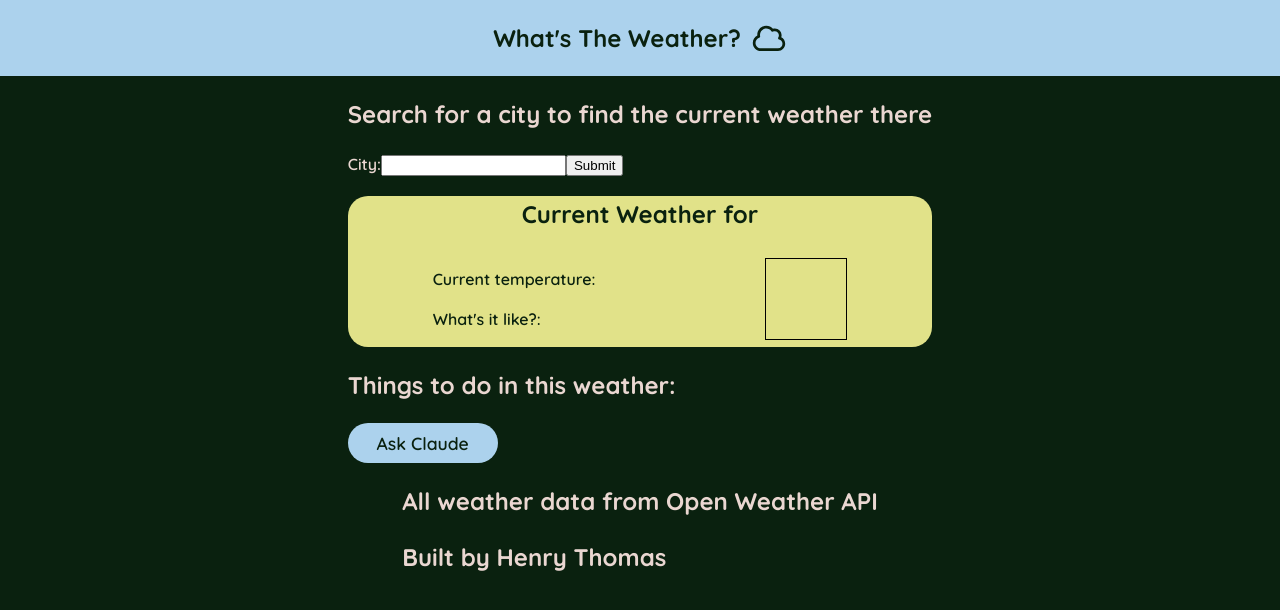
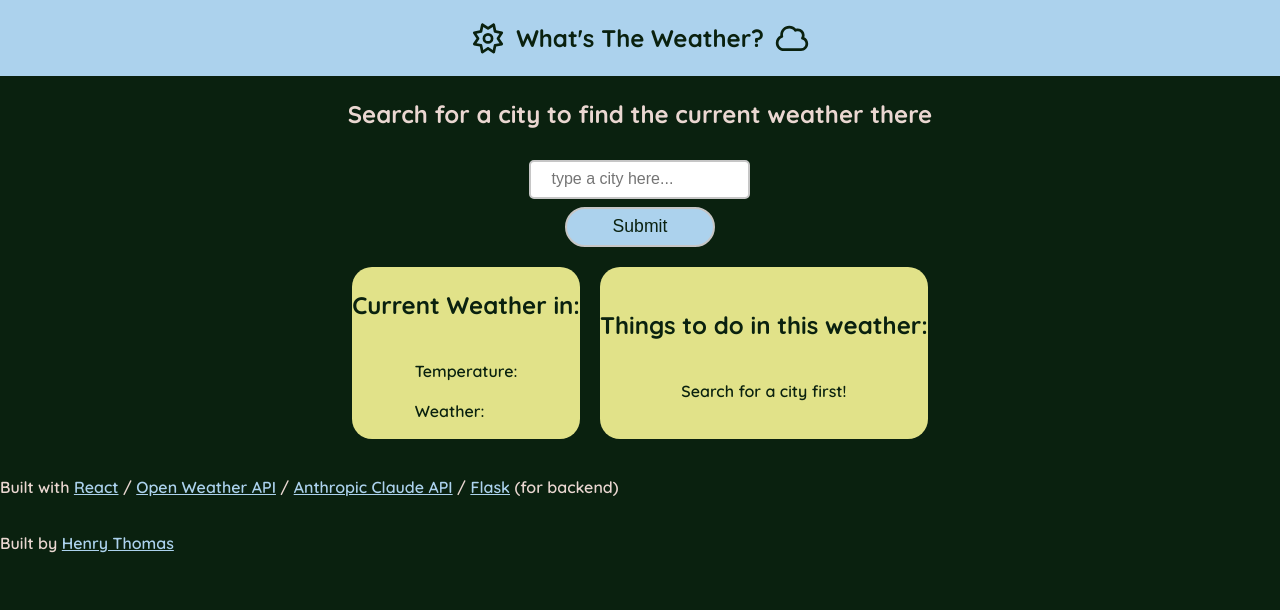
Before and after one commit to HenzaT/react-weather-app, a React (Vite) app: page / in a window 1280 px wide. Shown: the top 610 px of the page. Built offline with nearby package versions, Linux system fonts and the light colour scheme.

Commit message:
integrated claude api requests, lots of styling on Card, Footer

```diff
--- a/src/App.css
+++ b/src/App.css
@@ -9,18 +9,78 @@ section {
   align-items: center;
 }
 
-button.claude-button {
+form {
+  display: flex;
+  flex-direction: column;
+  justify-content: center;
+  align-items: center;
+  margin: 20px 0;
+}
+
+label, input[type=text] {
+  display: block;
+}
+
+input::placeholder {
+  font-size: 1rem;
+}
+
+input[type=text] {
+  padding: 10px 20px;
+  margin: 8px 0;
+  box-sizing: border-box;
+  border-radius: 5px;
+  border: 2px solid var(--outline);
+  transition: border 0.05s ease-in-out;
+}
+
+input[type=text]:hover {
+  border: 2px solid var(--third-color-hover);
+}
+
+input[type=text]:focus {
+  border: 3px solid var(--third-color);
+}
+
+
+input[type=submit], button.claude-button {
   width: 150px;
   height: 40px;
   cursor: pointer;
   background-color: var(--third-color);
   color: var(--dark);
   border-radius: 20px;
-  border: none;
+  border: 2px solid var(--outline);
   font-size: 1.1rem;
   transition: background 0.3s ease-in-out;
 }
 
-button.claude-button:hover {
+input[type=submit]:hover, button.claude-button:hover {
   background-color: var(--third-color-hover);
 }
+
+.claude-card, .claude-response-card {
+  /* width: 60%; */
+  display: flex;
+  flex-direction: column;
+  justify-content: center;
+  align-items: center;
+}
+
+.claude-response-card {
+  width: 100%;
+  text-align: center;
+}
+
+.top-cards {
+  display: flex;
+  justify-content: center;
+  gap: 20px;
+}
+
+.cards {
+  display: flex;
+  flex-direction: column;
+  justify-content: center;
+  gap: 20px;
+}
--- a/src/App.tsx
+++ b/src/App.tsx
@@ -1,21 +1,28 @@
-import { useState, useEffect } from 'react'
+import { useState } from 'react'
 import Card from './Components/Card/Card.tsx'
 import Header from './Components/Header/Header.tsx'
 import Footer from './Components/Footer/Footer.tsx'
+import { faCloud, faSun, faSnowflake } from '@fortawesome/free-regular-svg-icons'
+import { faWind, faCloudBolt, faCloudRain } from '@fortawesome/free-solid-svg-icons'
 import './App.css'
 
 function App() {
   const [formData, setFormData] = useState({ city: "" })
   const [cities, setCities] = useState<{ temperature?: number; description?: string }>({})
+  const [aiResponse, setAiResponse] = useState({ suggestion: "" })
 
-  const specificCity = formData.city
-  const weatherDescription = cities.description
+  const specificCity: string = formData.city
+  const firstLetter: string = specificCity.charAt(0).toUpperCase()
+  const remainingLetters: string = specificCity.slice(1)
+  const capitalizedCity: string = firstLetter + remainingLetters
 
+  // form action
   function handleChange(event: React.FormEvent): void {
     const { name, value } = event.target
     setFormData((prevFormData) => ({ ...prevFormData, [name]: value }))
   }
 
+  // submit form and POST request to Flask
   function handleSubmit(event: React.FormEvent): void {
     event.preventDefault()
 
@@ -31,22 +38,60 @@ function App() {
     .catch(error => console.error('Error fetching weather:', error))
   }
 
+  // button event listener and POST request to Flask
   function requestClaude(event: React.FormEvent) {
     event.preventDefault()
 
+    fetch(`http://localhost:5000/suggestion`, {
+      'method': 'POST',
+      headers: {
+        'Content-Type': 'application/json'
+      },
+      body: JSON.stringify({ weather: cities.description, city: specificCity })
+    })
+    .then(res => res.json())
+    .then(data => setAiResponse(data))
+    .catch(error => console.error('Error fetching weather:', error))
   }
+
+  // conditional weather icons depending on the description
+  function conditionalWeatherIcon() {
+    const weatherDescription = cities.description
+    if (weatherDescription) {
+      if (weatherDescription.includes('cloud')) {
+        return faCloud
+      } else if (weatherDescription.includes('sun') || weatherDescription.includes('clear')) {
+        return faSun
+      } else if (weatherDescription.includes('rain')) {
+        return faCloudRain
+      } else if (weatherDescription.includes('wind')) {
+        return faWind
+      } else if (weatherDescription.includes('snow') || weatherDescription.includes('ic')) {
+        return faSnowflake
+      } else {
+        return faCloudBolt
+      }
+    }
+  }
+
+  // element variables
+  const claudeButton = <button type="button" onClick={requestClaude} className="claude-button">Ask Claude</button>
+  const beforeClaudeElement = <p>Search for a city first!</p>
 
   return (
     <section>
-      <Header />
+      <Header
+        iconOne={faSun}
+        iconTwo={faCloud}
+      />
       <div className="main">
         <h1>Search for a city to find the current weather there</h1>
         <form onSubmit={handleSubmit}>
           <label>
-            City:
             <input
               type="text"
               name="city"
+              placeholder="type a city here..."
               value={formData.city}
               onChange={handleChange}
             />
@@ -54,15 +99,19 @@ function App() {
           <input type="submit" value="Submit" />
         </form>
         <div className="cards">
-          <Card
-            city={formData.city}
-            temperature={cities.temperature}
-            description={weatherDescription}
-          />
-          <div className="claude-card">
-            <h2>Things to do in this weather:</h2>
-            <button onClick={requestClaude} className="claude-button">Ask Claude</button>
+          <div className="top-cards">
+            <Card
+              city={capitalizedCity}
+              temperature={cities.temperature}
+              description={cities.description}
+              icon={conditionalWeatherIcon()}
+            />
+            <div className="claude-card">
+              <h2>Things to do in this weather:</h2>
+              {cities.temperature && cities.description ? claudeButton : beforeClaudeElement}
+            </div>
           </div>
+          <div className="claude-response-card">{aiResponse.suggestion}</div>
         </div>
       </div>
       <Footer />
--- a/src/Components/Card/Card.css
+++ b/src/Components/Card/Card.css
@@ -1,4 +1,4 @@
-.weather-card {
+.weather-card, .claude-card, .claude-response-card {
   background-color: var(--light);
   color: var(--dark);
   border-radius: 20px;
@@ -15,6 +15,6 @@
 }
 
 .weather-icon {
-  border: 1px solid black;
   padding: 40px;
+  font-size: 4rem;
 }
--- a/src/Components/Card/Card.tsx
+++ b/src/Components/Card/Card.tsx
@@ -1,19 +1,23 @@
+import { FontAwesomeIcon } from '@fortawesome/react-fontawesome'
+import type { IconProp } from '@fortawesome/fontawesome-svg-core'
+
 export interface weatherProps {
   city: string
   temperature: number
   description: string
+  icon: IconProp
 }
 
 function Card(props: weatherProps) {
   return (
     <div className="weather-card">
-      <h2>Current Weather for {props.city}</h2>
+      <h2>Current Weather in: <br />{props.city}</h2>
       <div className="card-content">
         <div className="weather-info">
-          <p>Current temperature: {props.temperature}</p>
-          <p>What's it like?: {props.description}</p>
+          <p>Temperature: <br />{props.temperature}</p>
+          <p>Weather: <br />{props.description}</p>
         </div>
-        <div className="weather-icon"></div>
+        {props.description && <FontAwesomeIcon icon={props.icon} className="weather-icon" />}
       </div>
     </div>
   )
--- a/src/Components/Footer/Footer.css
+++ b/src/Components/Footer/Footer.css
@@ -0,0 +1,15 @@
+footer {
+  width: 100%;
+  display: flex;
+  flex-direction: column;
+  justify-content: center;
+}
+
+a {
+  color: var(--third-color);
+  transition: background 0.3s ease-in-out;
+}
+
+a:hover {
+  color: var(--third-color-hover);
+}
--- a/src/Components/Footer/Footer.tsx
+++ b/src/Components/Footer/Footer.tsx
@@ -1,8 +1,14 @@
 function Footer() {
   return (
     <footer>
-      <h2>All weather data from Open Weather API</h2>
-      <h2>Built by Henry Thomas</h2>
+      <p>
+        Built with&nbsp;
+        <a href="https://react.dev/" target="_blank">React</a> /&nbsp;
+        <a href="https://openweathermap.org/current" target="_blank">Open Weather API</a> /&nbsp;
+        <a href="https://www.anthropic.com/api" target="_blank">Anthropic Claude API</a> /&nbsp;
+        <a href="https://flask.palletsprojects.com/en/stable/" target="_blank">Flask</a> (for backend)
+      </p>
+      <p>Built by <a href="https://github.com/HenzaT" target="_blank">Henry Thomas</a></p>
     </footer>
   )
 }
--- a/src/Components/Header/Header.css
+++ b/src/Components/Header/Header.css
@@ -2,6 +2,9 @@ header {
   width: 100%;
   background-color: var(--third-color);
   color: var(--dark);
+}
+
+.header-top {
   display: flex;
   align-items: center;
   justify-content: center;
@@ -11,3 +14,62 @@ header {
 #header-icon {
   font-size: 1.8rem;
 }
+
+/* .switch {
+  position: relative;
+  display: inline-block;
+  width: 60px;
+  height: 34px;
+}
+
+.switch input {
+  opacity: 0;
+  width: 0;
+  height: 0;
+}
+
+.slider {
+  position: absolute;
+  cursor: pointer;
+  top: 0;
+  left: 0;
+  right: 0;
+  bottom: 0;
+  background-color: #ccc;
+  -webkit-transition: .4s;
+  transition: .4s;
+}
+
+.slider:before {
+  position: absolute;
+  content: "";
+  height: 26px;
+  width: 26px;
+  left: 4px;
+  bottom: 4px;
+  background-color: white;
+  -webkit-transition: .4s;
+  transition: .4s;
+}
+
+input:checked + .slider {
+  background-color: #2196F3;
+}
+
+input:focus + .slider {
+  box-shadow: 0 0 1px #2196F3;
+}
+
+input:checked + .slider:before {
+  -webkit-transform: translateX(26px);
+  -ms-transform: translateX(26px);
+  transform: translateX(26px);
+}
+
+.slider.round {
+  border-radius: 34px;
+}
+
+.slider.round:before {
+  border-radius: 50%;
+} */
--- a/src/Components/Header/Header.tsx
+++ b/src/Components/Header/Header.tsx
@@ -1,11 +1,23 @@
 import { FontAwesomeIcon } from '@fortawesome/react-fontawesome'
-import { faCloud } from '@fortawesome/free-regular-svg-icons'
+import type { IconProp } from '@fortawesome/fontawesome-svg-core'
 
-function Header() {
+export interface HeaderProps {
+  iconOne: IconProp
+  iconTwo: IconProp
+}
+
+function Header(props: HeaderProps) {
   return (
     <header>
-      <h1>What's The Weather?</h1>
-      <FontAwesomeIcon icon={faCloud} id="header-icon" />
+      <div className="header-top">
+        <FontAwesomeIcon icon={props.iconOne} id="header-icon" />
+        <h1>What's The Weather?</h1>
+        <FontAwesomeIcon icon={props.iconTwo} id="header-icon" />
+      </div>
+      {/* <label className="switch">
+        <input type="checkbox" />
+        <span className="slider round"></span>
+      </label> */}
     </header>
   )
 }
--- a/src/index.css
+++ b/src/index.css
@@ -18,6 +18,7 @@ html {
   --light: #E1E289;
   --hover: #14591D;
   --text: #EAD7D1;
+  --outline:  rgb(198, 198, 198);
   --third-color: #ACD2ED;
   --third-color-hover: #68a7d3;
 }
```
